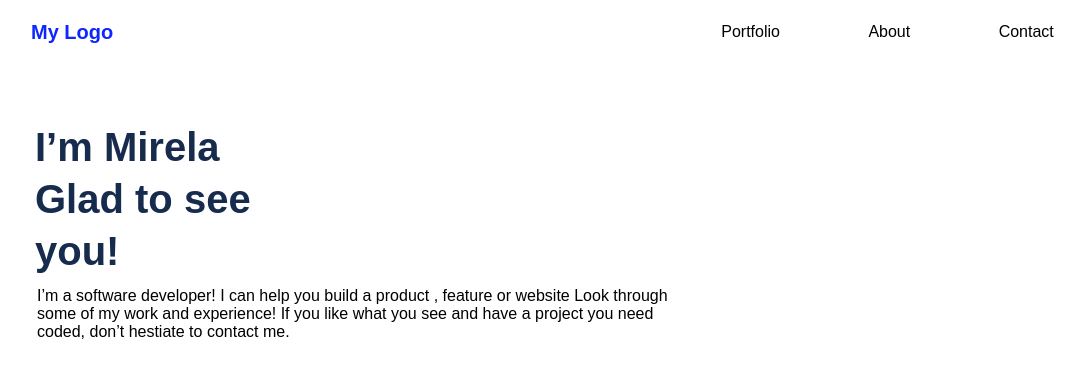
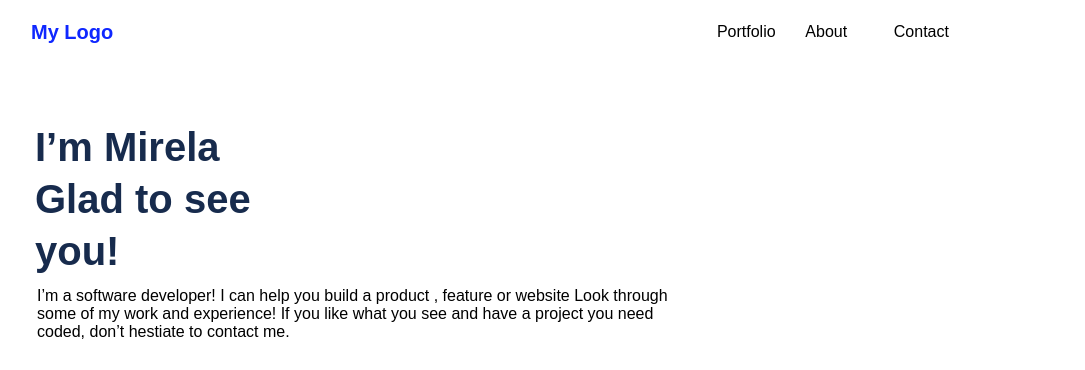
Before and after one commit to mirelapitt/Mirela-s-Pitt-portfolio, a website: page index.html in a window 1280 px wide. Shown: the top 370 px of the page, without its empty margins (115-1200 px from the left). Drawn offline with Linux system fonts and the light colour scheme.

Commit message:
fix the display of the menu

```diff
--- a/index.css
+++ b/index.css
@@ -969,6 +969,7 @@ form {
 
 .bar {
   background-color: #fff;
+  margin-left: -10rem;
 }
 
 /* breakpoint */
@@ -980,4 +981,11 @@ form {
 
 .desk_menu {
   color: #fff;
+  text-decoration: none;
 }
+
+.desk_menu a {
+  text-decoration: none;
+  color: rgb(0, 0, 0);
+  margin-left: -10rem;
+}
--- a/index.html
+++ b/index.html
@@ -36,9 +36,15 @@
 
     <nav>
       <ul class="desk_menu">
-        <li>Portfolio</a></li>
-        <li>About</a></li>
-        <li>Contact</a></li>
+        <li>
+          <a href="#works"> Portfolio </a>
+        </li>
+        <li>
+          <a href="#about-myself"> About </a>
+        </li>
+        <li>
+          <a href="#contact-me"> Contact </a>
+        </li>
       </ul>
     </nav>
 
```
